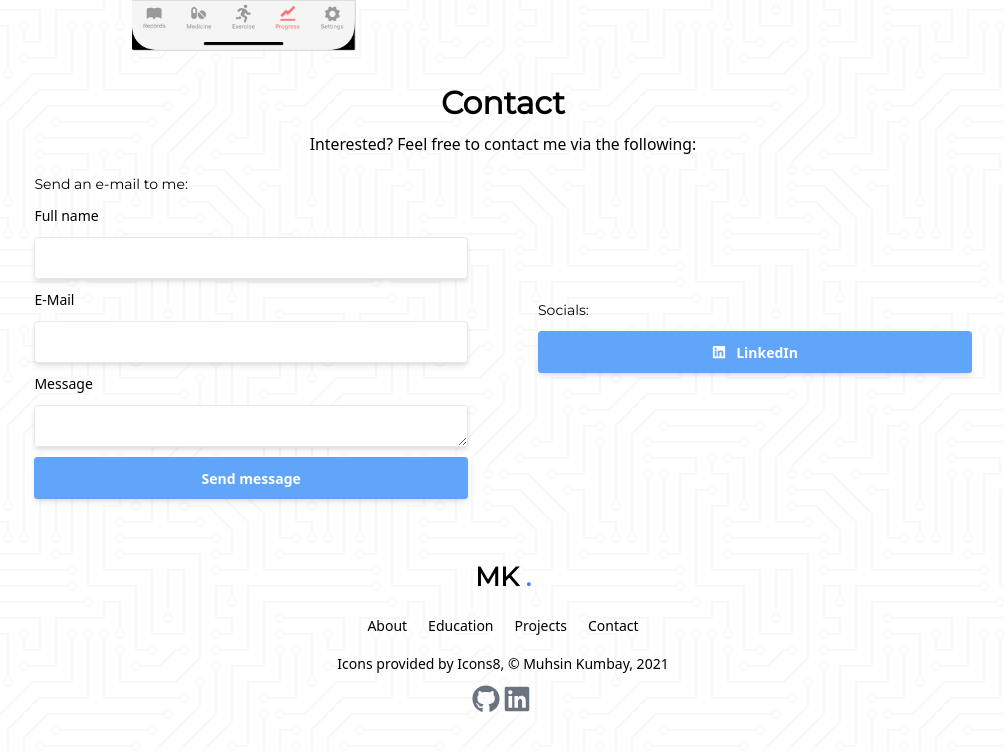
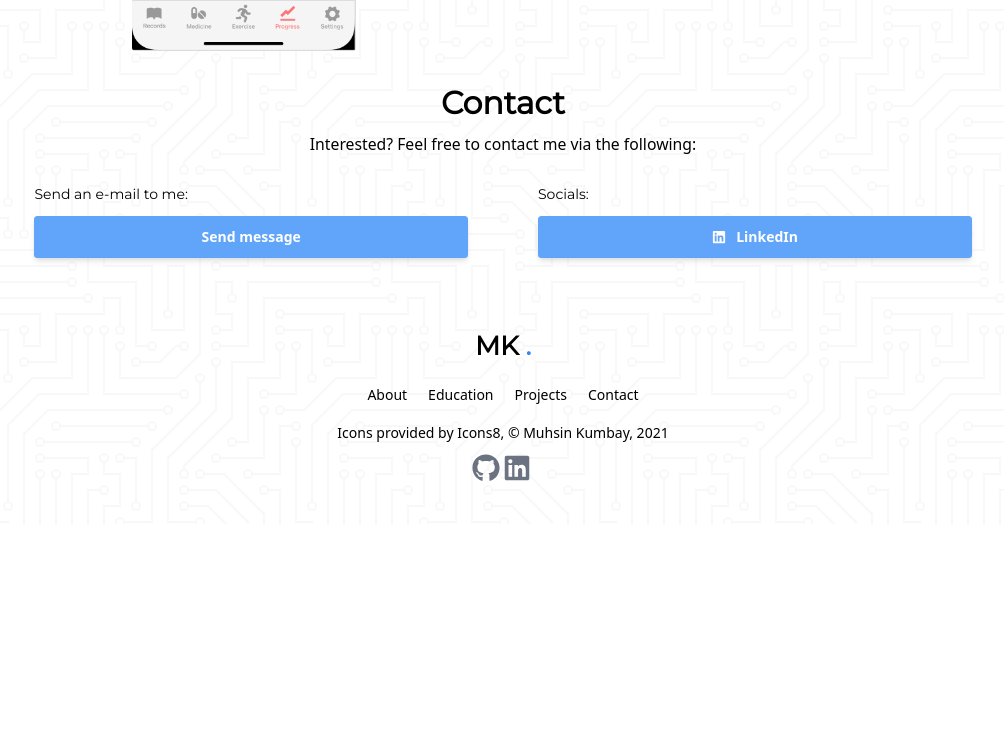
Before and after one commit to muhsink99/muhsink-portfolio-v2, a Gatsby site: page / in a window 1280 px wide. Shown: the part 3031-3782 px from the top of the page, without its empty margins (137-1141 px from the left). After the commit the page ends 3555 px from the top, so only its background shows below. Built offline with nearby package versions, Linux system fonts and the light colour scheme; Gatsby itself is replaced by a stand-in of ours.

Commit message:
fix: temporarily remove email form

```diff
--- a/src/components/Contact.js
+++ b/src/components/Contact.js
@@ -11,14 +11,9 @@ const Contact = () => {
                 </h1>
                 <p className="text-lg text-center mb-5">Interested? Feel free to contact me via the following:</p>
                 <div className="grid lg:grid-cols-2 sm:grid-cols-1">
-                    <div id="contact-form" className="mx-10">
-                        <h2 className="mb-3">Send an e-mail to me: </h2>
-                        <form className="flex flex-col">
-                            <label className="mb-3">Full name</label><input type="text" aria-label="Full name" className="form-input"></input>
-                            <label className="mb-3">E-Mail</label><input type="text" aria-label="Email" className="form-input"></input>
-                            <label className="mb-3">Message</label><textarea type="text" aria-label="Message" rows="5" cols="20" className="form-input"></textarea>
-                            <button className="btn-primary text-center">Send message</button>
-                        </form>
+                    <div id="contact-form" className="mx-10 my-auto">
+                        <h2 className="my-3">Send an e-mail to me: </h2>
+                        <a className="flex btn-primary text-center  justify-center mb-3" type="submit" value="Submit">Send message</a>
                     </div>
                     <div id="socials" className="my-auto mx-10">
                         <h2 className="my-3">Socials:</h2>
```
